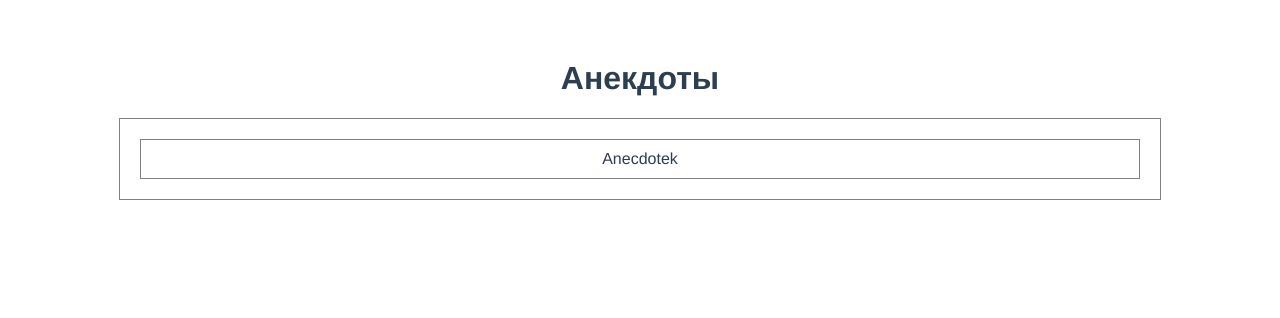
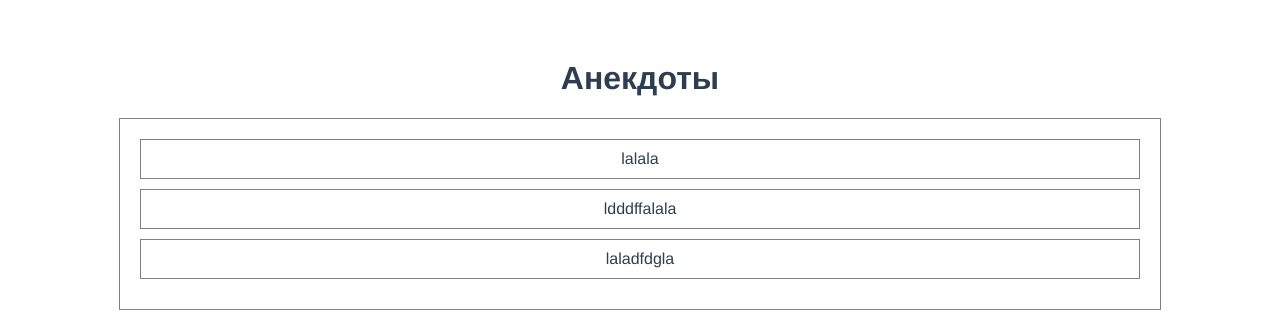
Before and after one commit to gileto/jokes, a Vue app: page / in a window 1280 px wide. Shown: the top 318 px of the page. Built offline with nearby package versions, Linux system fonts and the light colour scheme.

Commit message:
feat: made a "for"

```diff
--- a/src/components/item.vue
+++ b/src/components/item.vue
@@ -1,10 +1,22 @@
 <template>
-    <li>Anecdotek</li>
+    <li>
+    {{ anec.text}}
+    </li>
 </template>
+
+<<script>
+export default {
+    props: {
+        anec: {
+        }
+    }
+}
+</script>
 
 <style scoped>
     li {
     border: 1px solid gray;
     padding: 10px;
+    margin-bottom: 10px;
     }
 </style>
--- a/src/components/list.vue
+++ b/src/components/list.vue
@@ -1,7 +1,10 @@
 <template>
 <div>
     <ul>
-        <item />
+        <item
+            v-for="anec of anecdotes"
+            v-bind:anec="anec"
+        />
     </ul>
 </div>
 </template>
```
